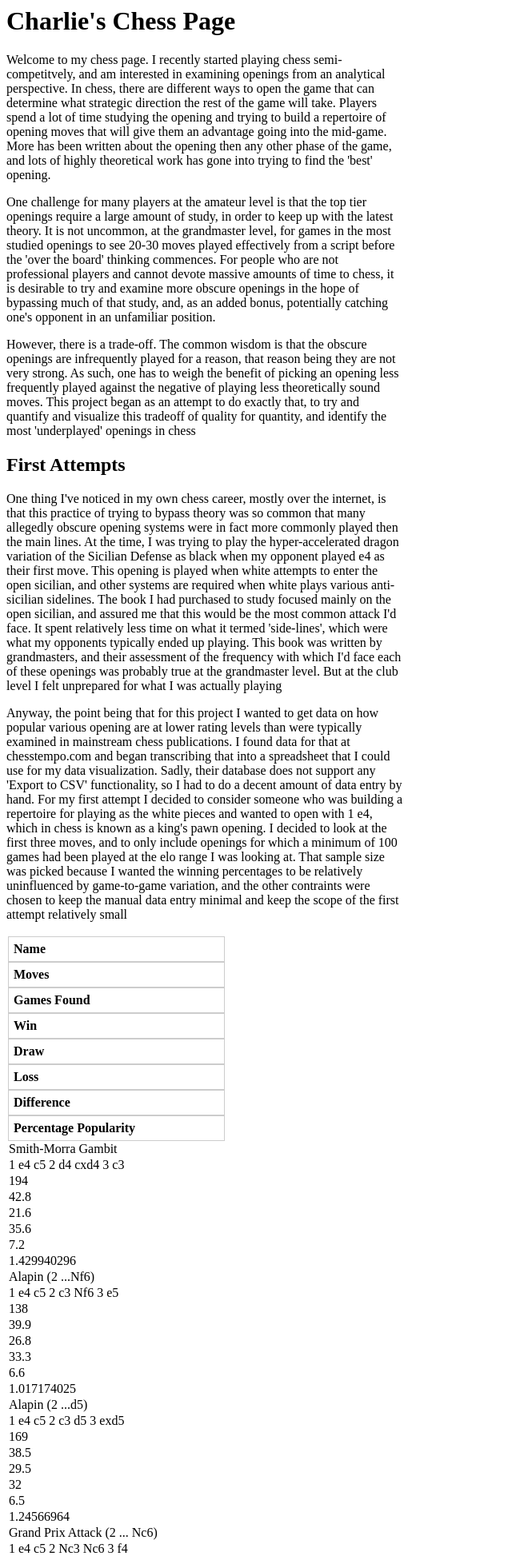
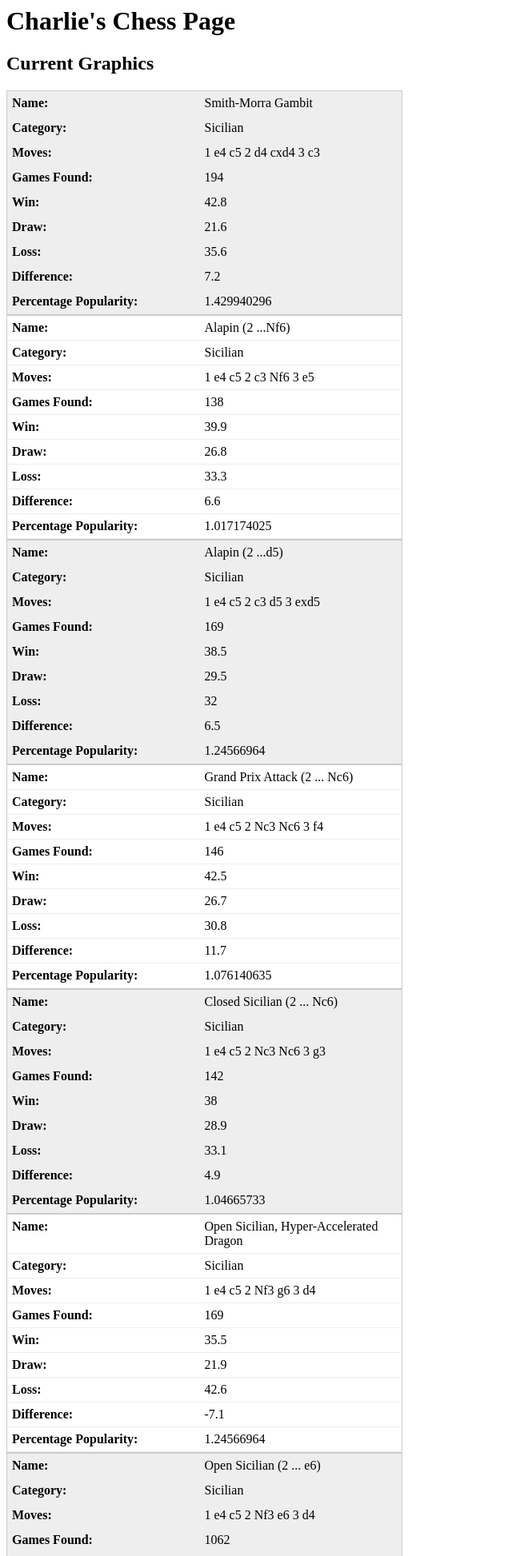
Before and after one commit to CharlesEwel/chess-d3, a PHP site: page /index.html in a window 1280 px wide. Shown: the top 1946 px of the page at 80% size, without its empty margins (0-640 px from the left). Run offline with PHP 8.4, Linux system fonts and the light colour scheme; some libraries are stand-ins or nearby versions.

Commit message:
changed legend

```diff
--- a/css/styles.css
+++ b/css/styles.css
@@ -6,15 +6,15 @@
 	/*
 	Generic Styling, for Desktops/Laptops
 	*/
-	#second-table table {
+	.fancy-table table {
 		width: 100%;
 		border-collapse: collapse;
 	}
 	/* Zebra striping */
-	#second-table tr:nth-of-type(odd) {
+	.fancy-table tr:nth-of-type(odd) {
 		background: #eee;
 	}
-	#second-table th {
+	.fancy-table th {
 		background: #333;
 		color: white;
 		font-weight: bold;
@@ -22,17 +22,17 @@
 		background-repeat: no-repeat;
         background-position: 3% center;
 	}
-	#second-table td, th {
+	.fancy-table td, th {
 		padding: 6px;
 		border: 1px solid #ccc;
 		text-align: left;
 	}
 
-	#second-table th.des:after {
+	.fancy-table th.des:after {
       content: "\21E9";
     }
 
-    #second-table th.aes:after {
+    .fancy-table th.aes:after {
       content: "\21E7";
     }
 
@@ -46,20 +46,20 @@
 	(min-device-width: 768px) and (max-device-width: 1024px)  {
 
 		/* Force table to not be like tables anymore */
-		#second-table table, thead, tbody, th, td, tr {
+		.fancy-table table, thead, tbody, th, td, tr {
 			display: block;
 		}
 
 		/* Hide table headers (but not display: none;, for accessibility) */
-		#second-table thead tr {
+		.fancy-table thead tr {
 			position: absolute;
 			top: -9999px;
 			left: -9999px;
 		}
 
-		#second-table tr { border: 1px solid #ccc; }
+		.fancy-table tr { border: 1px solid #ccc; }
 
-		#second-table td {
+		.fancy-table td {
 			/* Behave  like a "row" */
 			border: none;
 			border-bottom: 1px solid #eee;
@@ -67,7 +67,7 @@
 			padding-left: 50%;
 		}
 
-		#second-table td:before {
+		.fancy-table td:before {
 			/* Now like a table header */
 			position: absolute;
 			/* Top/left values mimic padding */
@@ -81,7 +81,7 @@
 		/*
 		Label the data
 		*/
-		#second-table td:before {
+		.fancy-table td:before {
 		  content: attr(data-th) ": ";
           font-weight: bold;
           width: 6.5em;
--- a/index.html
+++ b/index.html
@@ -5,6 +5,10 @@
 </head>
 <body>
 <h1>Charlie's Chess Page</h1>
+<h2>Current Graphics</h2>
+<div id="current-chart"></div>
+<div id="current-table" class="fancy-table"></div>
+<h2>History and Thought Processes</h2>
 <p>Welcome to my chess page. I recently started playing chess semi-competitvely, and am interested in examining openings from an analytical perspective. In chess, there are different ways to open the game that can determine what strategic direction the rest of the game will take. Players spend a lot of time studying the opening and trying to build a repertoire of opening moves that will give them an advantage going into the mid-game. More has been written about the opening then any other phase of the game, and lots of highly theoretical work has gone into trying to find the 'best' opening.</p>
 <p>One challenge for many players at the amateur level is that the top tier openings require a large amount of study, in order to keep up with the latest theory. It is not uncommon, at the grandmaster level, for games in the most studied openings to see 20-30 moves played effectively from a script before the 'over the board' thinking commences. For people who are not professional players and cannot devote massive amounts of time to chess, it is desirable to try and examine more obscure openings in the hope of bypassing much of that study, and, as an added bonus, potentially catching one's opponent in an unfamiliar position.</p>
 <p>However, there is a trade-off. The common wisdom is that the obscure openings are infrequently played for a reason, that reason being they are not very strong. As such, one has to weigh the benefit of picking an opening less frequently played against the negative of playing less theoretically sound moves. This project began as an attempt to do exactly that, to try and quantify and visualize this tradeoff of quality for quantity, and identify the most 'underplayed' openings in chess</p>
@@ -19,7 +23,7 @@
 <p>This is my first chart, using dimplejs to make a scatter. Going in, I didn't know dimple automatically included mouseover functionality. I liked that and wanted to improve upon it in future iterations. Looking at this first chart, we can seek out the most underplayed openings by looking in the bottom right corner. Similarly, we can try to get an idea of what the most undervalued openings are for black by looking in the bottom left. I also notice that dimple has automatically assigned colors to different data points. Right now that appears to be random and it doesn't add anything to the chart. I'd like to make use of color in some way to differentiate different classes of openings.</p>
 <p>Doing some naive analysis on our chart, it looks like the best opening for white is the Philidor, and the best opening for black is the Modern Defense with 3 Nf3. So question answered, right? Unfortunately (or fortunately, depending on how you look at it) it's not so simple. Certainly white seems to be doing well if black plays into the Philidor, but that requires some cooperation on Black's part that will not always be there. The Philidor position is reached after 1 e4 e5 2 Nf3 d6 3 d4. If black elects to play Nc6 instead of d6 on move 2, or even enters the Sicilian defense by playing c5 instead of e5 on move 1, then white simply cannot get the advantageous Philidor position, no matter who much they might wish to do so. White therefore needs to be prepare other openings for other moves by black</p>
 <p>In fact, the issue of the other player getting a choice in their moves has even deeper implications with our 'naive' analysis from the previous paragraph. I had writted that the 'Modern Defense with Nf3' seems like the best defense for black. The issue with that, however, is that the 'with Nf3' portion refers to a choice of moves that white gets to make. If white instead elects to play Nc3 on his 3rd move, then suddenly white is looking at a +9 difference instead of a -15 one, which is quite a swing in winning chances (remember a positive difference is bad for black in this schema). Now, the data shows that Nf3 is played roughly as often as Nc3, so apparently many players at this level are not aware of what the best way to play against the Modern as white is. Perhaps some players might elect to play the Modern as black and just hope that their opponent goes into an inferior position. Myself, I like to look at what the best possible moves for my opponent are and then plan around that instead of praying they play suboptimally.</p>
-<div id="second-table">
+<div id="second-table" class="fancy-table">
 </div>
 <p>This is my second table. It is prettier and sortable. I've also added another column which is the type of opening it is. This type is determined by the first move played by black. I also redid my chart, having the color correspond to the type of defense and adding a legend. We set up our axes such that a positive difference corresponds to an opening that is strong for white, and a negative one is an opening that is strong for black. We might naively assume that an opening with a difference of zero is considered 'neutral' and roughly balanced for both sides. This is somewhat contradicted though by the fact that we can observe more data to the right of the y-axis then to the left. This is explained y the fact that in chess the white pieces have a small advantage because they move first, and so the mean win percentage difference is about +5 for white. As such, we'd prefer to seek out board states to the right of this mean as white, and try to force board states to the left as black. To illustrate this, I added a red line to the chart corresponding to the mean win difference, so that we can see a 'cut-off' for what would be considered an acceptable opening for each color. Finally, I put the popularity axis on a log scale because there were many openings that were played a fairly small amount of times, and a small number of openings that were played a large amount</p>
 <div id="second-chart">
--- a/js/scripts.js
+++ b/js/scripts.js
@@ -353,10 +353,13 @@
  }
 ]
 
-firstTabulate(jsondata, ['Name', 'Moves', 'Games Found', 'Win', 'Draw', 'Loss', 'Difference', 'Percentage Popularity']); // 2 column table
-secondTabulate(jsondata);
+firstTabulate('#first-table', jsondata, ['Name', 'Moves', 'Games Found', 'Win', 'Draw', 'Loss', 'Difference', 'Percentage Popularity']); // 2 column table
+secondTabulate('#second-table', jsondata);
 createBasicChart('#first-chart', jsondata);
 createAdvancedChart('#second-chart', jsondata);
+createAdvancedChart("#current-chart", jsondata);
+secondTabulate("#current-table", jsondata);
+
 
 function averageJSON(categoryName) {
   var total=0;
@@ -370,8 +373,8 @@
 }
 
 //Create first table
-function firstTabulate(data, columns) {
-	var table = d3.select('#first-table').append('table')
+function firstTabulate(divId, data, columns) {
+	var table = d3.select(divId).append('table')
 	var thead = table.append('thead')
 	var	tbody = table.append('tbody');
 
@@ -401,9 +404,9 @@
 
   return table;
 }
-function secondTabulate(data){
+function secondTabulate(divId, data){
 		  var sortAscending = true;
-		  var table = d3.select('#second-table').append('table');
+		  var table = d3.select(divId).append('table');
 		  var titles = d3.keys(data[0]);
 		  var headers = table.append('thead').append('tr')
 		                   .selectAll('th')
@@ -490,14 +493,13 @@
             // If the filters contain the clicked shape hide it
             filterValues.forEach(function (f) {
               if (f !== e.aggField.slice(-1)[0]) {
-                console.log("f: "+f)
                 hide = true;
               } else {
                 newFilters.push(f);
               }
             });
-            // Hide the shape or show it
 
+            //Reformat the legend to show what has been selected
             if (hide) {
               legend.shapes.selectAll("rect").style("opacity", 0.2)
               d3.select(this).style("opacity", 0.8);
```
